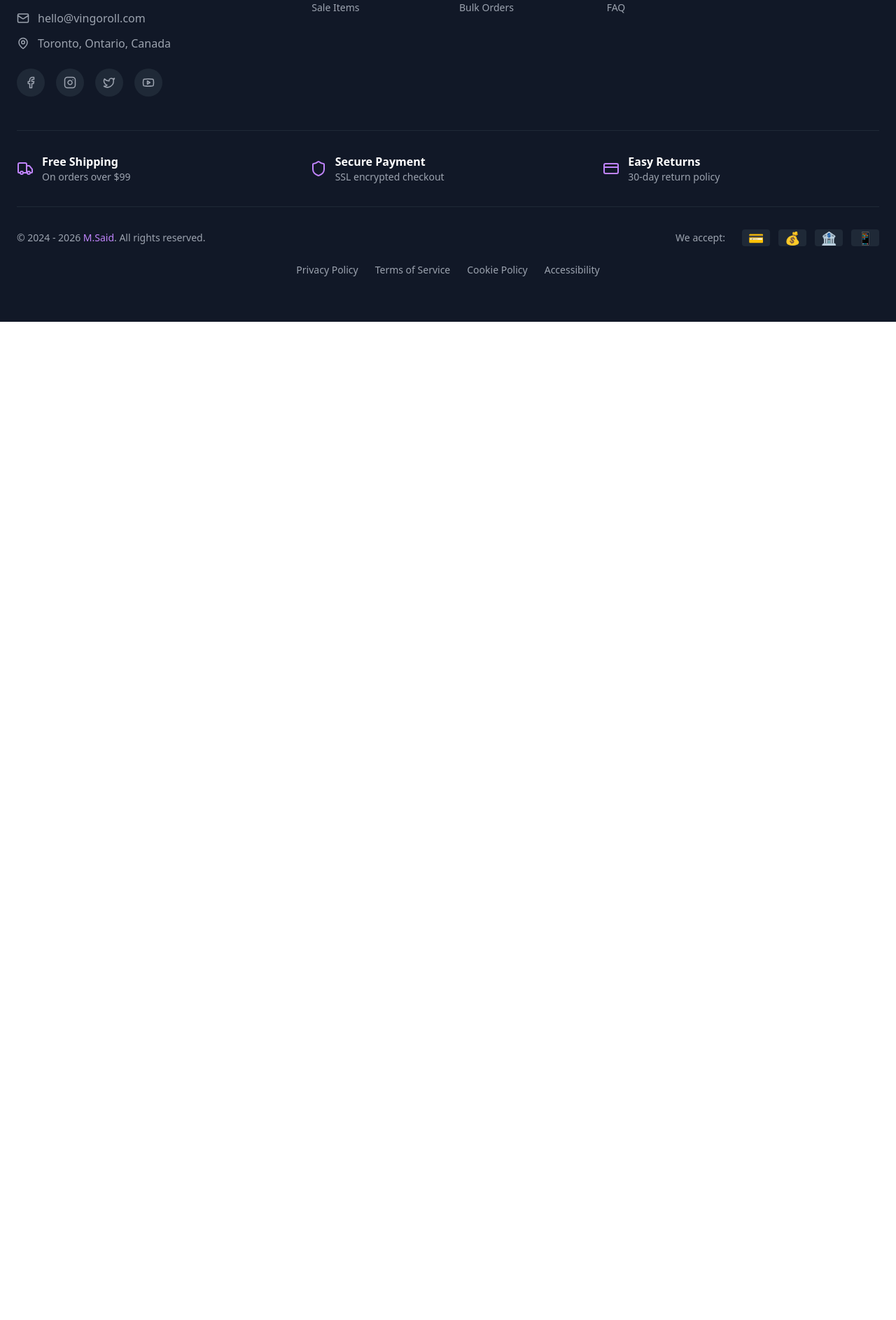
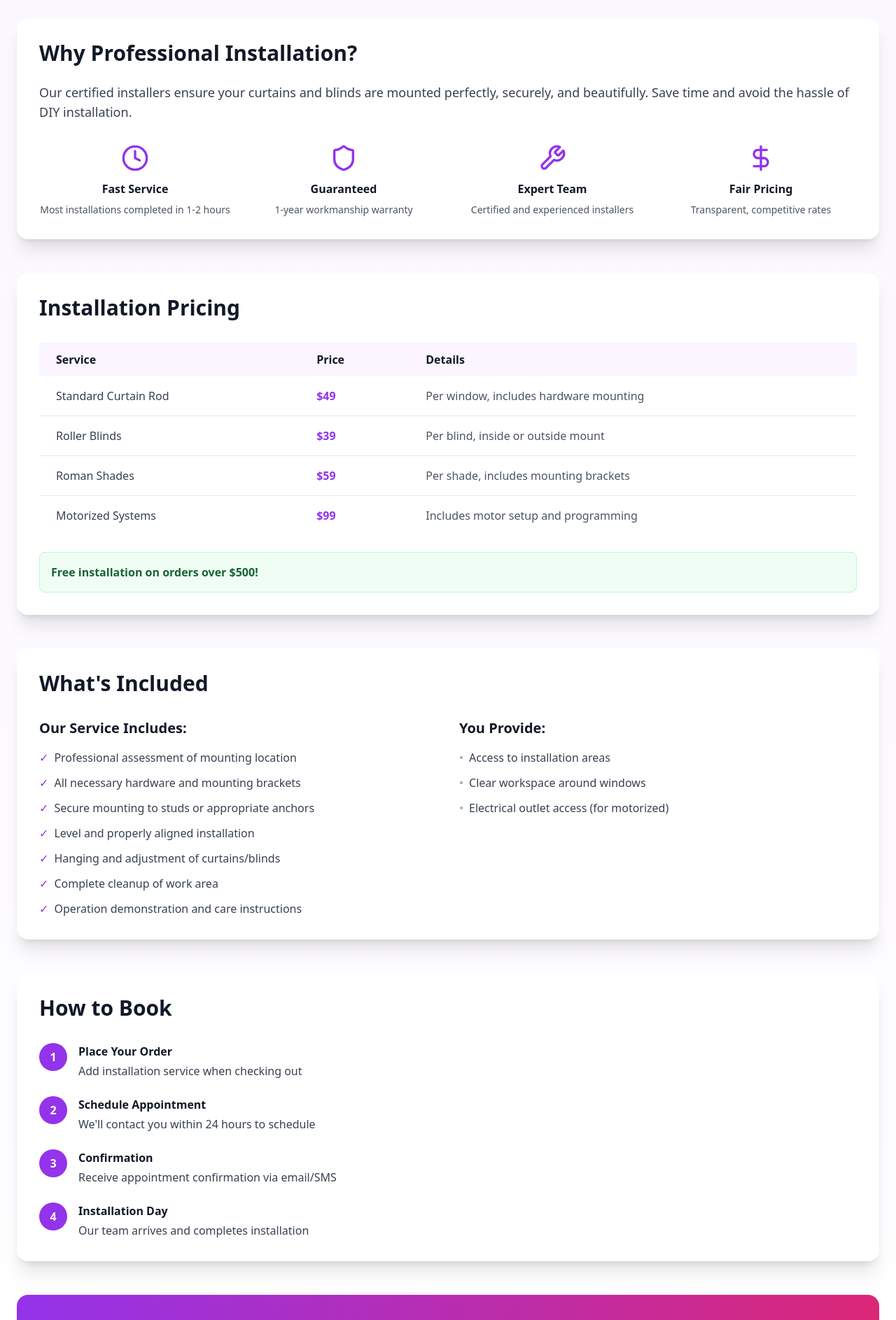
Before and after one commit to Mostafa-SAID7/Vingo-Roll, a React (Vite) app: page /installation in a window 1280 px wide. Shown: the part 370-2257 px from the top of the page at 70% size. Before the commit the page ends 830 px from the top, so only its background shows below. Built offline with nearby package versions, Linux system fonts and the light colour scheme.

Commit message:
Add final missing pages: Measuring Service and Installation. ALL footer links now have dedicated pages - 28 total pages complete!

```diff
--- a/src/App.tsx
+++ b/src/App.tsx
@@ -28,6 +28,8 @@ import SizeGuide from './pages/SizeGuide';
 import CareInstructions from './pages/CareInstructions';
 import ReturnsExchanges from './pages/ReturnsExchanges';
 import ShippingInfo from './pages/ShippingInfo';
+import MeasuringService from './pages/MeasuringService';
+import Installation from './pages/Installation';
 
 function App() {
   return (
@@ -61,6 +63,8 @@ function App() {
           <Route path="/care-instructions" element={<CareInstructions />} />
           <Route path="/returns-exchanges" element={<ReturnsExchanges />} />
           <Route path="/shipping-info" element={<ShippingInfo />} />
+          <Route path="/measuring-service" element={<MeasuringService />} />
+          <Route path="/installation" element={<Installation />} />
         </Routes>
         <Footer />
       </div>
--- a/src/components/Footer.tsx
+++ b/src/components/Footer.tsx
@@ -27,8 +27,8 @@ const Footer = () => {
     'Services': [
       { name: 'Our Services', link: '/services' },
       { name: 'Custom Design', link: '/custom-orders' },
-      { name: 'Measuring Service', link: '/services' },
-      { name: 'Installation', link: '/services' },
+      { name: 'Measuring Service', link: '/measuring-service' },
+      { name: 'Installation', link: '/installation' },
       { name: 'Design Consultation', link: '/custom-orders' },
       { name: 'Bulk Orders', link: '/custom-orders' }
     ],
--- a/src/pages/Installation.tsx
+++ b/src/pages/Installation.tsx
@@ -1,6 +1,6 @@
 import React from 'react';
 import { motion } from 'framer-motion';
-import { Wrench, Clock, Shield, Star } from 'lucide-react';
+import { Wrench, Clock, Shield, DollarSign } from 'lucide-react';
 
 const Installation = () => {
   return (
@@ -16,159 +16,196 @@ const Installation = () => {
           <p className="text-xl text-gray-600">Expert installation for perfect results</p>
         </motion.div>
 
-        <div className="grid md:grid-cols-4 gap-6 mb-16">
-          {[
-            { icon: <Star size={32} />, title: 'Expert Installers', desc: 'Certified professionals' },
-            { icon: <Clock size={32} />, title: 'Quick Service', desc: 'Same-day available' },
-            { icon: <Shield size={32} />, title: 'Satisfaction Guaranteed', desc: '100% quality promise' },
-            { icon: <Wrench size={32} />, title: 'All Hardware Included', desc: 'Complete installation kit' }
-          ].map((benefit, index) => (
+        {/* Service Overview */}
         <motion.div
-              key={index}
           initial={{ opacity: 0, y: 20 }}
           animate={{ opacity: 1, y: 0 }}
-              transition={{ delay: index * 0.1 }}
-              className="bg-white rounded-2xl p-6 shadow-lg text-center"
+          transition={{ delay: 0.2 }}
+          className="bg-white rounded-2xl shadow-xl p-8 mb-12"
         >
-              <div className="text-purple-600 flex justify-center mb-3">{benefit.icon}</div>
-              <h3 className="font-bold text-gray-900 mb-2">{benefit.title}</h3>
-              <p className="text-gray-600 text-sm">{benefit.desc}</p>
+          <h2 className="text-3xl font-bold text-gray-900 mb-6">Why Professional Installation?</h2>
+          <p className="text-gray-700 text-lg mb-8">
+            Our certified installers ensure your curtains and blinds are mounted perfectly, securely, and beautifully. Save time and avoid the hassle of DIY installation.
+          </p>
+
+          <div className="grid md:grid-cols-4 gap-6">
+            <div className="text-center">
+              <Clock className="text-purple-600 mx-auto mb-3" size={40} />
+              <h3 className="font-bold text-gray-900 mb-2">Fast Service</h3>
+              <p className="text-gray-600 text-sm">Most installations completed in 1-2 hours</p>
+            </div>
+            <div className="text-center">
+              <Shield className="text-purple-600 mx-auto mb-3" size={40} />
+              <h3 className="font-bold text-gray-900 mb-2">Guaranteed</h3>
+              <p className="text-gray-600 text-sm">1-year workmanship warranty</p>
+            </div>
+            <div className="text-center">
+              <Wrench className="text-purple-600 mx-auto mb-3" size={40} />
+              <h3 className="font-bold text-gray-900 mb-2">Expert Team</h3>
+              <p className="text-gray-600 text-sm">Certified and experienced installers</p>
+            </div>
+            <div className="text-center">
+              <DollarSign className="text-purple-600 mx-auto mb-3" size={40} />
+              <h3 className="font-bold text-gray-900 mb-2">Fair Pricing</h3>
+              <p className="text-gray-600 text-sm">Transparent, competitive rates</p>
+            </div>
+          </div>
         </motion.div>
-          ))}
-        </div>
 
+        {/* Pricing */}
         <motion.div
           initial={{ opacity: 0, y: 20 }}
           animate={{ opacity: 1, y: 0 }}
           transition={{ delay: 0.4 }}
-          className="bg-white rounded-2xl shadow-xl p-12 mb-12"
+          className="bg-white rounded-2xl shadow-xl p-8 mb-12"
         >
-          <h2 className="text-3xl font-bold text-gray-900 mb-8">Installation Services</h2>
+          <h2 className="text-3xl font-bold text-gray-900 mb-8">Installation Pricing</h2>
+
+          <div className="overflow-x-auto">
+            <table className="w-full">
+              <thead>
+                <tr className="bg-purple-50">
+                  <th className="px-6 py-3 text-left text-gray-900 font-semibold">Service</th>
+                  <th className="px-6 py-3 text-left text-gray-900 font-semibold">Price</th>
+                  <th className="px-6 py-3 text-left text-gray-900 font-semibold">Details</th>
+                </tr>
+              </thead>
+              <tbody className="divide-y divide-gray-200">
+                <tr>
+                  <td className="px-6 py-4 text-gray-700">Standard Curtain Rod</td>
+                  <td className="px-6 py-4 text-purple-600 font-bold">$49</td>
+                  <td className="px-6 py-4 text-gray-600">Per window, includes hardware mounting</td>
+                </tr>
+                <tr>
+                  <td className="px-6 py-4 text-gray-700">Roller Blinds</td>
+                  <td className="px-6 py-4 text-purple-600 font-bold">$39</td>
+                  <td className="px-6 py-4 text-gray-600">Per blind, inside or outside mount</td>
+                </tr>
+                <tr>
+                  <td className="px-6 py-4 text-gray-700">Roman Shades</td>
+                  <td className="px-6 py-4 text-purple-600 font-bold">$59</td>
+                  <td className="px-6 py-4 text-gray-600">Per shade, includes mounting brackets</td>
+                </tr>
+                <tr>
+                  <td className="px-6 py-4 text-gray-700">Motorized Systems</td>
+                  <td className="px-6 py-4 text-purple-600 font-bold">$99</td>
+                  <td className="px-6 py-4 text-gray-600">Includes motor setup and programming</td>
+                </tr>
+              </tbody>
+            </table>
+          </div>
+
+          <div className="mt-6 bg-green-50 border border-green-200 rounded-lg p-4">
+            <p className="text-green-800 font-semibold">
+              Free installation on orders over $500!
+            </p>
+          </div>
+        </motion.div>
+
+        {/* What's Included */}
+        <motion.div
+          initial={{ opacity: 0, y: 20 }}
+          animate={{ opacity: 1, y: 0 }}
+          transition={{ delay: 0.6 }}
+          className="bg-white rounded-2xl shadow-xl p-8 mb-12"
+        >
+          <h2 className="text-3xl font-bold text-gray-900 mb-8">What's Included</h2>
 
           <div className="grid md:grid-cols-2 gap-8">
-            <div className="border-2 border-purple-200 rounded-xl p-8">
-              <h3 className="text-2xl font-bold text-gray-900 mb-4">Standard Installation</h3>
-              <p className="text-3xl font-bold text-purple-600 mb-4">$99</p>
-              <ul className="space-y-3 text-gray-700">
+            <div>
+              <h3 className="text-xl font-bold text-gray-900 mb-4">Our Service Includes:</h3>
+              <ul className="space-y-3">
                 <li className="flex items-start">
                   <span className="text-purple-600 mr-2">✓</span>
-                  Up to 3 windows
+                  <span className="text-gray-700">Professional assessment of mounting location</span>
                 </li>
                 <li className="flex items-start">
                   <span className="text-purple-600 mr-2">✓</span>
-                  Hardware installation
+                  <span className="text-gray-700">All necessary hardware and mounting brackets</span>
                 </li>
                 <li className="flex items-start">
                   <span className="text-purple-600 mr-2">✓</span>
-                  Curtain hanging
+                  <span className="text-gray-700">Secure mounting to studs or appropriate anchors</span>
                 </li>
                 <li className="flex items-start">
                   <span className="text-purple-600 mr-2">✓</span>
-                  Final adjustments
-                </li>
-              </ul>
-              <button className="w-full mt-6 bg-purple-600 text-white py-3 rounded-lg font-semibold hover:bg-purple-700 transition-colors">
-                Book Now
-              </button>
-            </div>
-
-            <div className="border-2 border-purple-600 rounded-xl p-8 relative">
-              <div className="absolute -top-4 left-1/2 transform -translate-x-1/2 bg-purple-600 text-white px-4 py-1 rounded-full text-sm font-semibold">
-                Most Popular
-              </div>
-              <h3 className="text-2xl font-bold text-gray-900 mb-4">Premium Installation</h3>
-              <p className="text-3xl font-bold text-purple-600 mb-4">$199</p>
-              <ul className="space-y-3 text-gray-700">
-                <li className="flex items-start">
-                  <span className="text-purple-600 mr-2">✓</span>
-                  Up to 6 windows
+                  <span className="text-gray-700">Level and properly aligned installation</span>
                 </li>
                 <li className="flex items-start">
                   <span className="text-purple-600 mr-2">✓</span>
-                  Premium hardware installation
+                  <span className="text-gray-700">Hanging and adjustment of curtains/blinds</span>
                 </li>
                 <li className="flex items-start">
                   <span className="text-purple-600 mr-2">✓</span>
-                  Curtain hanging & styling
+                  <span className="text-gray-700">Complete cleanup of work area</span>
                 </li>
                 <li className="flex items-start">
                   <span className="text-purple-600 mr-2">✓</span>
-                  Old curtain removal
+                  <span className="text-gray-700">Operation demonstration and care instructions</span>
+                </li>
+              </ul>
+            </div>
+            <div>
+              <h3 className="text-xl font-bold text-gray-900 mb-4">You Provide:</h3>
+              <ul className="space-y-3">
+                <li className="flex items-start">
+                  <span className="text-gray-400 mr-2">•</span>
+                  <span className="text-gray-700">Access to installation areas</span>
                 </li>
                 <li className="flex items-start">
-                  <span className="text-purple-600 mr-2">✓</span>
-                  Priority scheduling
+                  <span className="text-gray-400 mr-2">•</span>
+                  <span className="text-gray-700">Clear workspace around windows</span>
+                </li>
+                <li className="flex items-start">
+                  <span className="text-gray-400 mr-2">•</span>
+                  <span className="text-gray-700">Electrical outlet access (for motorized)</span>
                 </li>
               </ul>
-              <button className="w-full mt-6 bg-gradient-to-r from-purple-600 to-pink-600 text-white py-3 rounded-lg font-semibold hover:shadow-lg transition-all">
-                Book Now
-              </button>
             </div>
           </div>
         </motion.div>
 
-        <motion.div
-          initial={{ opacity: 0, y: 20 }}
-          animate={{ opacity: 1, y: 0 }}
-          transition={{ delay: 0.6 }}
-          className="bg-white rounded-2xl shadow-xl p-12 mb-12"
-        >
-          <h2 className="text-3xl font-bold text-gray-900 mb-8">What to Expect</h2>
-          <div className="space-y-6">
-            <div className="flex items-start space-x-4">
-              <div className="bg-purple-100 rounded-full w-12 h-12 flex items-center justify-center flex-shrink-0">
-                <span className="text-purple-600 font-bold">1</span>
-              </div>
-              <div>
-                <h3 className="font-bold text-gray-900 mb-2">Schedule Your Appointment</h3>
-                <p className="text-gray-600">Choose a convenient time that works for you. We offer flexible scheduling including evenings and weekends.</p>
-              </div>
-            </div>
-            <div className="flex items-start space-x-4">
-              <div className="bg-purple-100 rounded-full w-12 h-12 flex items-center justify-center flex-shrink-0">
-                <span className="text-purple-600 font-bold">2</span>
-              </div>
-              <div>
-                <h3 className="font-bold text-gray-900 mb-2">Professional Arrives</h3>
-                <p className="text-gray-600">Our certified installer will arrive on time with all necessary tools and hardware.</p>
-              </div>
-            </div>
-            <div className="flex items-start space-x-4">
-              <div className="bg-purple-100 rounded-full w-12 h-12 flex items-center justify-center flex-shrink-0">
-                <span className="text-purple-600 font-bold">3</span>
-              </div>
-              <div>
-                <h3 className="font-bold text-gray-900 mb-2">Expert Installation</h3>
-                <p className="text-gray-600">We'll install your curtains with precision, ensuring perfect alignment and functionality.</p>
-              </div>
-            </div>
-            <div className="flex items-start space-x-4">
-              <div className="bg-purple-100 rounded-full w-12 h-12 flex items-center justify-center flex-shrink-0">
-                <span className="text-purple-600 font-bold">4</span>
-              </div>
-              <div>
-                <h3 className="font-bold text-gray-900 mb-2">Final Walkthrough</h3>
-                <p className="text-gray-600">We'll review the installation with you and make any final adjustments to ensure your complete satisfaction.</p>
-              </div>
-            </div>
-          </div>
-        </motion.div>
-
+        {/* Booking Process */}
         <motion.div
           initial={{ opacity: 0, y: 20 }}
           animate={{ opacity: 1, y: 0 }}
           transition={{ delay: 0.8 }}
-          className="bg-gradient-to-r from-purple-600 to-pink-600 rounded-2xl p-12 text-center text-white"
+          className="bg-white rounded-2xl shadow-xl p-8"
         >
-          <h2 className="text-3xl font-bold mb-4">Ready to Get Started?</h2>
-          <p className="text-xl mb-8">Book your professional installation today</p>
-          <motion.button
-            whileHover={{ scale: 1.05 }}
-            whileTap={{ scale: 0.95 }}
-            className="bg-white text-purple-600 px-8 py-4 rounded-full font-semibold text-lg shadow-lg hover:shadow-xl transition-all"
+          <h2 className="text-3xl font-bold text-gray-900 mb-8">How to Book</h2>
+
+          <div className="space-y-6">
+            {[
+              { step: 1, title: 'Place Your Order', desc: 'Add installation service when checking out' },
+              { step: 2, title: 'Schedule Appointment', desc: 'We\'ll contact you within 24 hours to schedule' },
+              { step: 3, title: 'Confirmation', desc: 'Receive appointment confirmation via email/SMS' },
+              { step: 4, title: 'Installation Day', desc: 'Our team arrives and completes installation' }
+            ].map((item) => (
+              <div key={item.step} className="flex items-start space-x-4">
+                <div className="bg-purple-600 text-white rounded-full w-10 h-10 flex items-center justify-center font-bold flex-shrink-0">
+                  {item.step}
+                </div>
+                <div>
+                  <h3 className="font-bold text-gray-900 mb-1">{item.title}</h3>
+                  <p className="text-gray-700">{item.desc}</p>
+                </div>
+              </div>
+            ))}
+          </div>
+        </motion.div>
+
+        {/* CTA */}
+        <motion.div
+          initial={{ opacity: 0, y: 20 }}
+          animate={{ opacity: 1, y: 0 }}
+          transition={{ delay: 1 }}
+          className="mt-12 bg-gradient-to-r from-purple-600 to-pink-600 rounded-2xl p-8 text-center text-white"
         >
-            Schedule Installation
-          </motion.button>
+          <h2 className="text-3xl font-bold mb-4">Ready for Professional Installation?</h2>
+          <p className="text-xl mb-8">Add installation service to your order today</p>
+          <button className="bg-white text-purple-600 px-8 py-4 rounded-full font-semibold text-lg hover:shadow-xl transition-all">
+            Get Started
+          </button>
         </motion.div>
       </div>
     </div>
```
Also changed, not shown: src/pages/MeasuringService.tsx (+230 -67 lines). Lines whose indentation alone changed are shown as unchanged.
